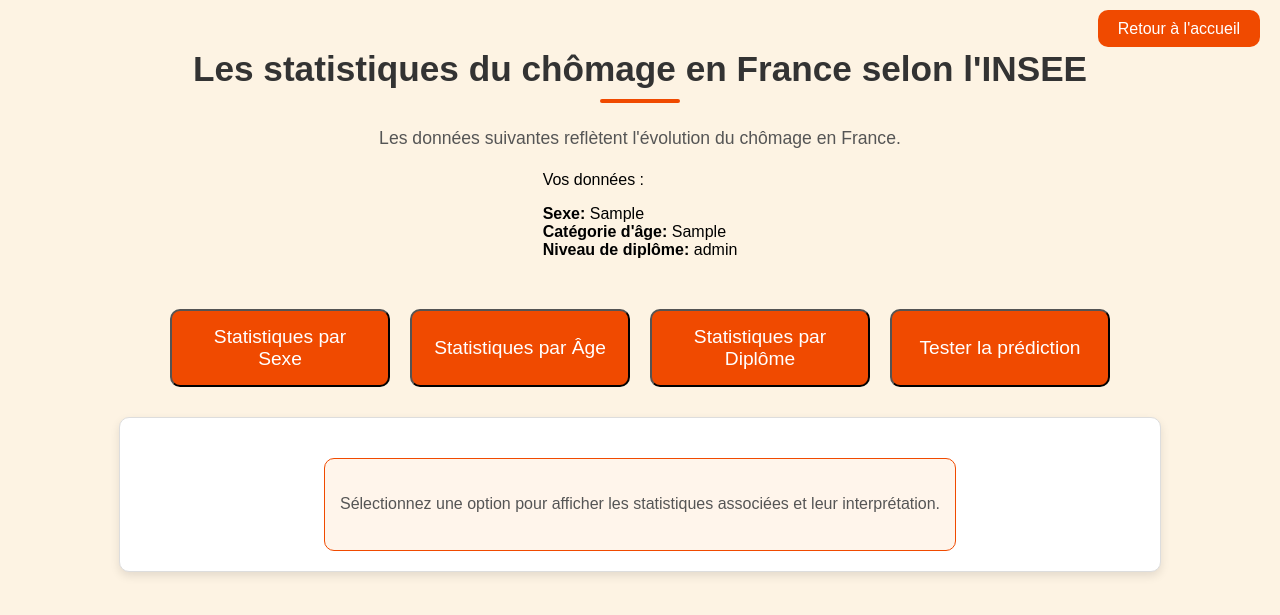
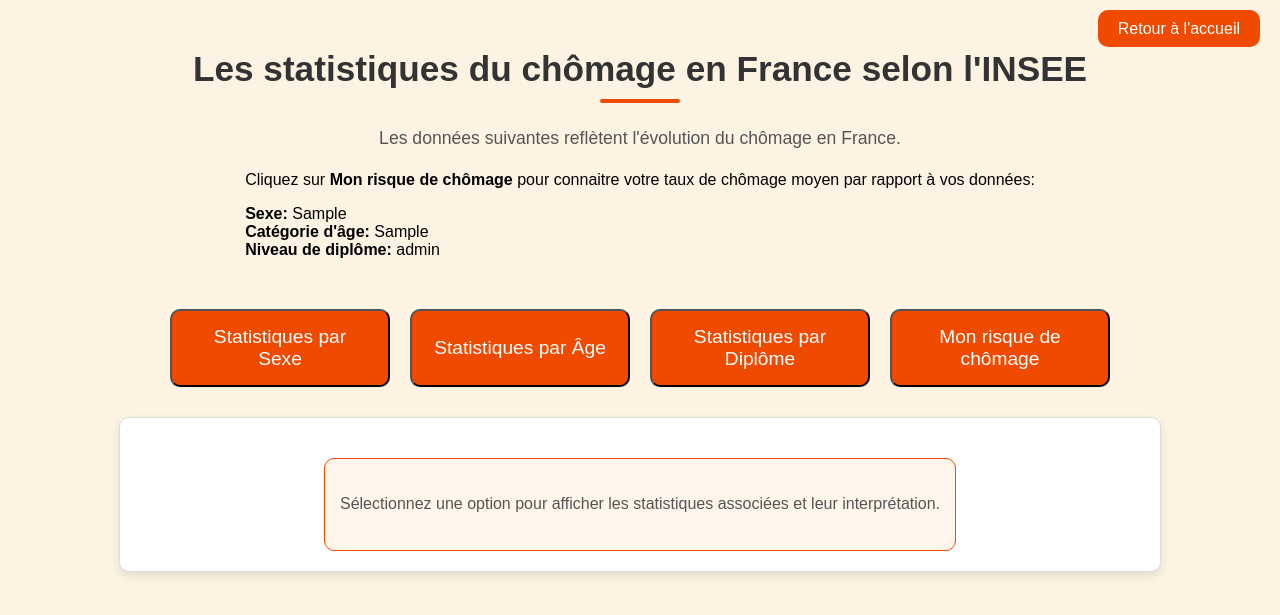
Before and after one commit to maelle0209/jobonheur, a PHP site: page /predict/statistiques.php in a window 1280 px wide. Shown: the top 615 px of the page. Run offline with PHP 8.4, Linux system fonts and the light colour scheme; the visitor is signed in with stand-in values (Sample User, id 1); tables that the repository leaves empty or names only in its code hold one stand-in row (values such as "Sample post").

Commit message:
Update page stat

```diff
--- a/Projet-site/statistiques.php
+++ b/Projet-site/statistiques.php
@@ -56,7 +56,7 @@ if ($stmt->rowCount() > 0) {
     </div>
 
     <div class="client-info">
-        <p>Vos données :</p>
+        <p>Cliquez sur <strong>Mon risque de chômage</strong> pour connaitre votre taux de chômage moyen par rapport à vos données:</p>
         <div><strong>Sexe:</strong> <span id="sexe"><?= $clientData['sexe'] ?></span></div>
         <div><strong>Catégorie d'âge:</strong> <span id="age_category"><?= $clientData['age_category'] ?></span></div>
         <div><strong>Niveau de diplôme:</strong> <span id="education_level"><?= $clientData['education_level'] ?></span></div>
@@ -66,7 +66,7 @@ if ($stmt->rowCount() > 0) {
         <button class="btn-option" onclick="showStat('sexe')">Statistiques par Sexe</button>
         <button class="btn-option" onclick="showStat('age')">Statistiques par Âge</button>
         <button class="btn-option" onclick="showStat('diplome')">Statistiques par Diplôme</button>
-        <button class="btn-option" onclick="predictChomage()">Tester la prédiction</button>
+        <button class="btn-option" onclick="predictChomage()">Mon risque de chômage</button>
     </div>
 
     <!-- Résultats de la prédiction et des conseils -->
```
Also changed, not shown: Projet-site/db.sqlite3, 3 other files.
